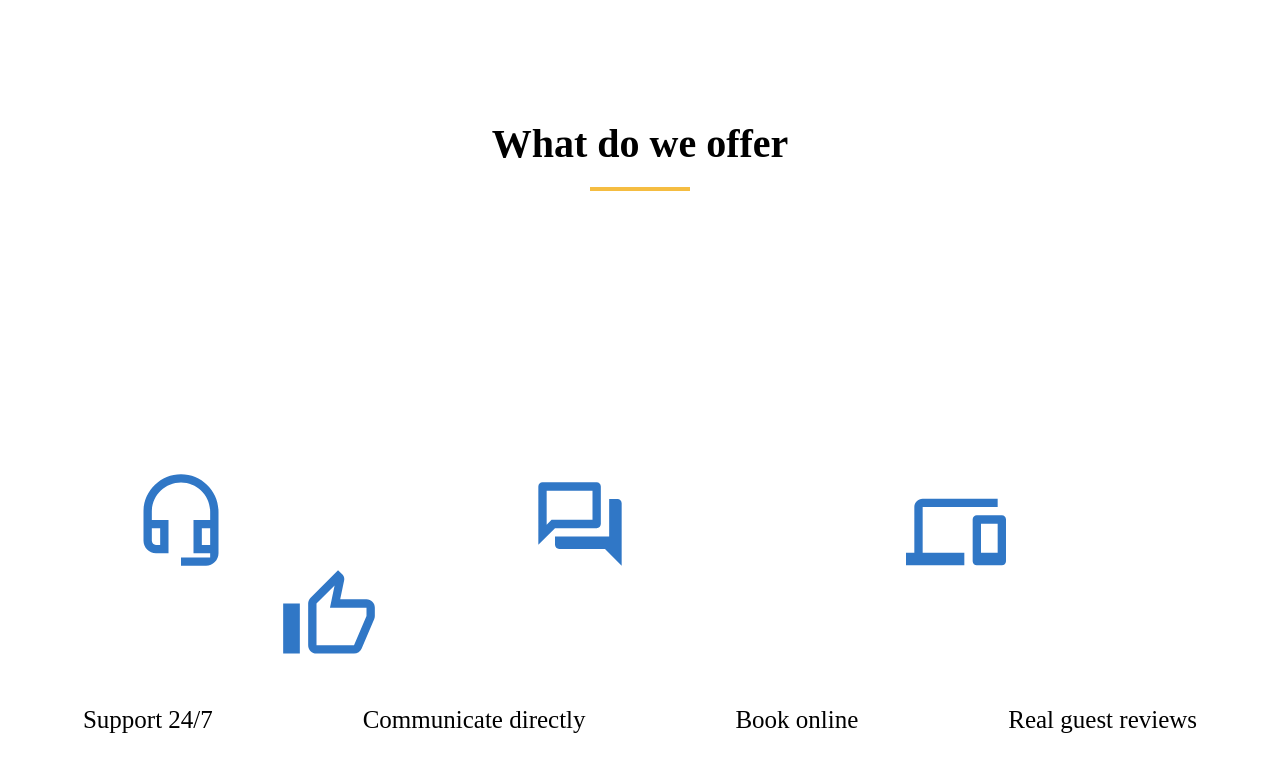
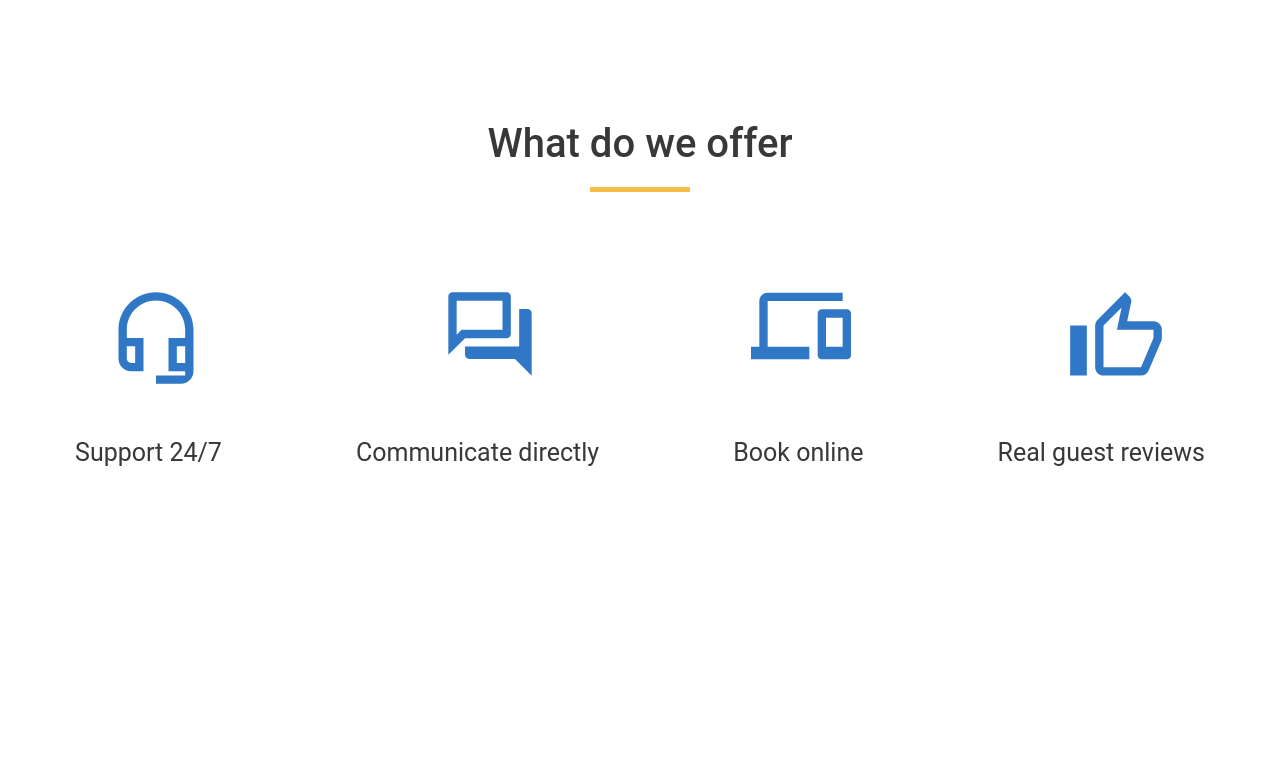
Before and after one commit to protokol110/if-html, a plain HTML site: page index.html in a window 1280 px wide. Drawn offline with Linux system fonts and the light colour scheme.

Commit message:
Homework css,add general div, add image-div,remade img-div, add fonts

```diff
--- /dev/null
+++ b/about/fonts.css
@@ -0,0 +1,11 @@
+.capital-text{
+    font-family: 'Roboto',sans-serif;
+    font-weight: 500;
+    color: #383838;
+}
+.text{
+    font-size: 25px;
+    font-family: 'Roboto', sans-serif;
+    color: #383838;
+    font-weight: 400;
+}
--- a/about/css.css
+++ b/about/style.css
@@ -1,39 +1,37 @@
+@import "fonts.css";
+.main-div{
+    max-width:1500px;
+    max-height: 575px;
+}
 .top-lane{
     display: flex;
     justify-content: center;
     margin-top: 120px;
     font-size: 40px;
 }
+
 .lane{
-    height: 4px;
+    height: 5px;
     width: 100px;
     margin-top: 20px;
     background: #F5BD41;
     border-width: 0;
 }
+.image{
+    display: flex;
+    justify-content: space-around;
+    margin-top: 100px;
+}
 
-.img-supp{
-    margin-top: 275px;
-    margin-left: 135px;
-}
-.img-comm{
-    margin-left: 315px;
-}
-.img-book{
-    margin-left: 280px;
-}
-.img-finger{
-    margin-left: 275px;
-}
 .text-bot-lane{
     display: flex;
     justify-content: space-around;
 }
+
 .text-bot-lane div {
-    margin-top: 28px;
-    padding: 20px;
+    margin-top: 50px;
 }
-.text{
-    font-size: 25px;
 
+.img-supp{
+    margin-right: 35px;
 }
--- a/index.html
+++ b/index.html
@@ -2,34 +2,39 @@
 <html lang="en">
 <head>
     <meta charset="UTF-8">
-    <link href="about/css.css" rel="stylesheet">
+    <link href="about/style.css" rel="stylesheet">
     <title>First page-proofs</title>
 </head>
 <body>
-<div class="top-lane" >
-    <b>What do we offer</b>
+<div class="main-div">
+<div class="top-lane capital-text">
+    What do we offer
 </div>
-<hr class="lane" align="center">
+<hr class="lane" >
 
-<div>
-    <img src="about/img/support.svg"
-    alt="support"
-    class="img-supp">
-    <img src="about/img/communicate.svg"
-    class="img-comm"
-    alt="Communicate">
-    <img src="about/img/book.svg"
-    class="img-book"
-    alt="Book">
-    <img src="about/img/finger%20top.svg"
-    class="img-finger"
-    alt="like">
+<div class="image">
+    <div class="img img-supp"><img src="about/img/support.svg"
+    alt="support"/>
+    </div>
+
+    <div class="img"><img src="about/img/communicate.svg"/>
+    </div>
+
+    <div class="img"><img src="about/img/book.svg"/>
+    </div>
+
+    <div class="img"><img src="about/img/finger%20top.svg"/>
+    </div>
 </div>
 <div class="text-bot-lane">
     <div class="text">Support 24/7</div>
+
     <div class="text">Communicate directly</div>
+
     <div class="text">Book online</div>
+
     <div class="text">Real guest reviews</div>
+</div>
 </div>
 </body>
 </html>
```
